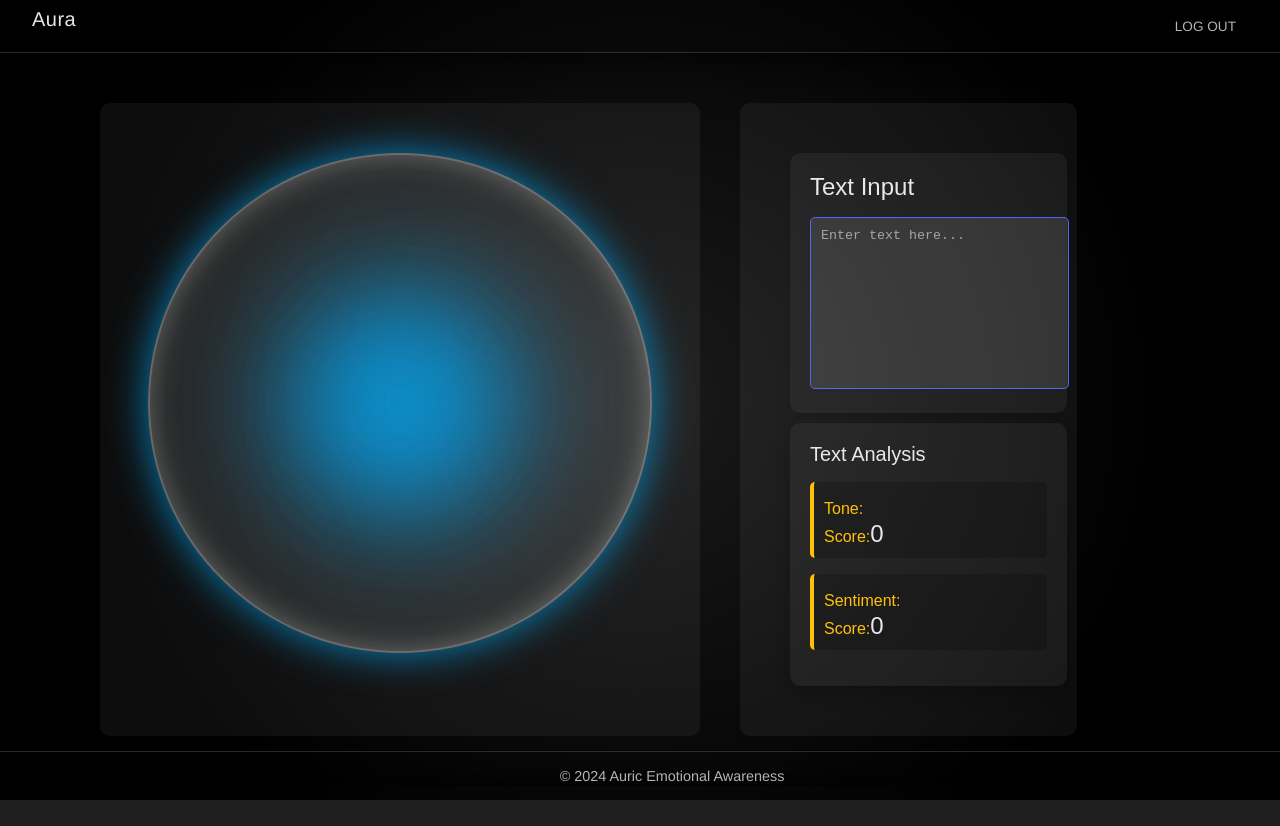
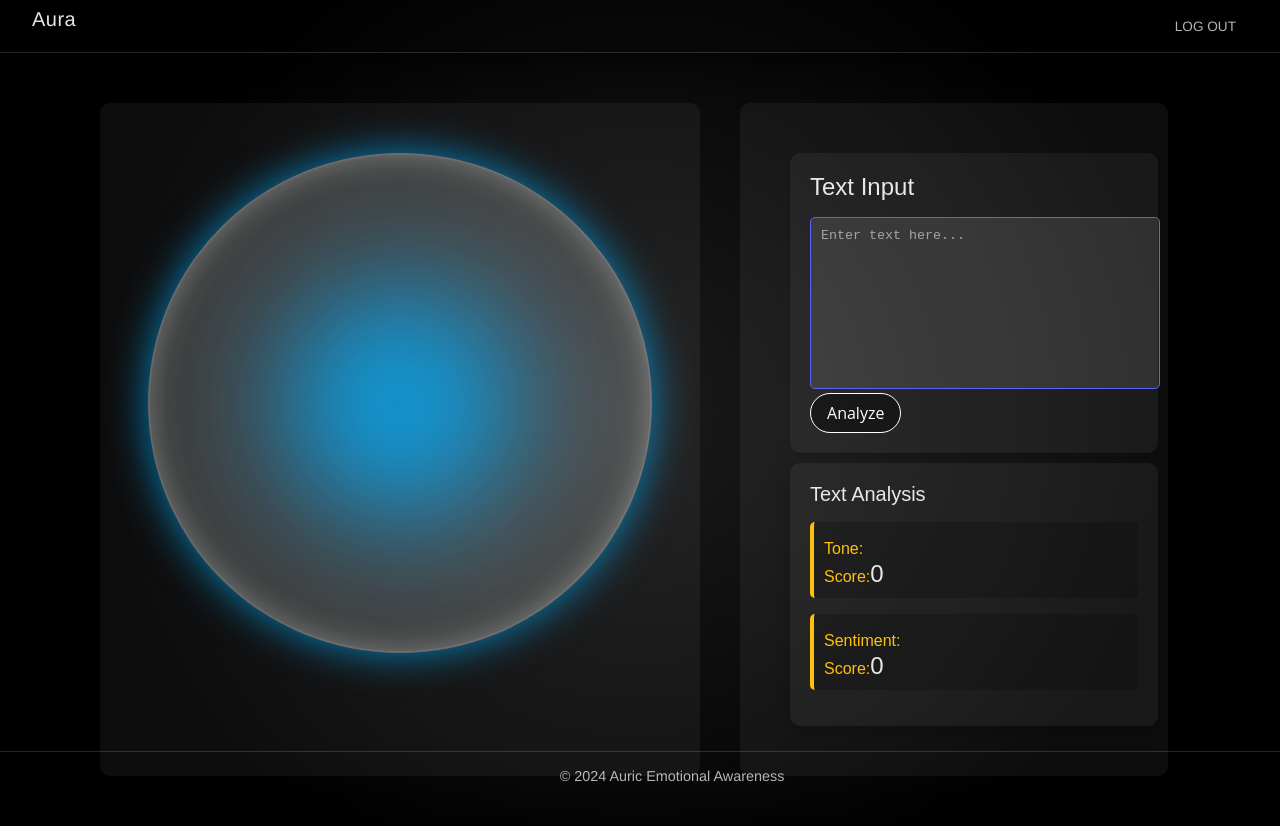
Before and after one commit to uxlyne/auric, a React (Create React App) app: page / in a window 1280 px wide. Shown: the top 826 px of the page. Before the commit the page ends 800 px from the top, so only its background shows below. Built offline with nearby package versions, Linux system fonts and the light colour scheme.

Commit message:
api addition and aura change

```diff
--- a/package.json
+++ b/package.json
@@ -16,6 +16,7 @@
     "google-auth-library": "^9.4.1",
     "googleapis": "^129.0.0",
     "gsap": "^3.12.4",
+    "ibm-watson": "^7.1.2",
     "p5": "^1.9.0",
     "postcss-cli": "^11.0.0",
     "react": "^18.2.0",
--- a/src/components/Aura.js
+++ b/src/components/Aura.js
@@ -1,49 +1,11 @@
-const Aura = () => {
-  const auraSize = '40vw'; // 40% of the viewport width
-
-  const style = {
-    auraContainer: {
-      display: 'flex',
-      flexDirection: 'column',
-      alignItems: 'center',
-      justifyContent: 'center',
-      position: 'relative',
-      height: auraSize,
-      width: auraSize,
-      maxWidth: '500px',
-      maxHeight: '500px',
-    },
-    orb: {
-      width: '100%',
-      height: '100%',
-      background: 'rgba(255, 255, 255, 0.1)',
-      backdropFilter: 'blur(10px)',
-      borderRadius: '50%',
-      border: '2px solid rgba(255, 255, 255, 0.3)', // Made border slightly more visible
-      boxShadow: 'inset 0 0 30px rgba(255, 255, 255, 0.3), 0 0 40px rgba(0, 174, 255, 0.7)', // Enhanced glow
-      position: 'relative',
-      overflow: 'hidden',
-    },
-    glow: {
-      position: 'absolute',
-      top: '50%',
-      left: '50%',
-      width: '300%',
-      height: '300%',
-      transform: 'translate(-50%, -50%)',
-      background: 'radial-gradient(circle at center, rgba(0, 174, 255, 0.4) 20%, transparent 70%)', // Introducing a more vivid color
-      borderRadius: '50%',
-      animation: 'rotate 10s linear infinite',
-      filter: 'blur(40px)', // Increased blur for a softer glow
-    },
-  };
-
+import React from 'react';
+import '../styles/Aura.css'; // Import the CSS file
 
 const Concentric = ({ size, delay }) => {
   return (
     <div
+      className="glow"
       style={{
-          ...style.glow,
         width: size,
         height: size,
         animationDelay: delay,
@@ -52,9 +14,48 @@ const Aura = () => {
   );
 };
 
+const Aura = ({ emotion, sentiment }) => {
+  // Define a mapping between emotions and colors
+  const emotionColors = {
+    happiness: 'rgba(255, 223, 186, 0.5)', // Example color for happiness
+    sadness: 'rgba(100, 100, 255, 0.5)',   // Example color for sadness
+    anger: 'rgba(255, 0, 0, 0.5)',         // Example color for anger
+    disgust: 'rgba(75, 0, 130, 0.5)',      // Example color for disgust
+    fear: 'rgba(0, 128, 0, 0.5)',           // Example color for fear
+    // Add more emotions and corresponding colors as needed
+  };
+
+  // Define a color scale for sentiment
+const sentimentColors = {
+  positive: 'rgba(255, 165, 0, 0.5)', // Warm orange color for positive sentiment
+  neutral: 'rgba(255, 255, 255, 0.1)',  // Default color for neutral sentiment (e.g., white)
+  negative: 'rgba(100, 100, 255, 0.5)', // Cool color for negative sentiment (e.g., blue)
+};
+
+
+  // Default color if the emotion or sentiment is not found in the mapping
+  const defaultColor = 'rgba(255, 255, 255, 0.1)';
+
+  // Get the color based on emotion or sentiment, or use the default color
+  const orbColor = emotionColors[emotion] || sentimentColors[sentiment] || defaultColor;
+
+  // Determine the glow color based on sentiment
+  const glowColor = sentimentColors[sentiment] || defaultColor;
+
   return (
-    <div style={style.auraContainer}>
-      <div style={style.orb}>
+    <div className="aura-container">
+      <div
+        className="orb"
+        style={{
+          background: orbColor,
+        }}
+      >
+        <div
+          className="glow"
+          style={{
+            background: glowColor,
+          }}
+        />
         <Concentric size="80%" delay="0s" />
         <Concentric size="60%" delay="-5s" />
         <Concentric size="40%" delay="-2.5s" />
--- a/src/components/TextAnalysis.js
+++ b/src/components/TextAnalysis.js
@@ -1,38 +1,77 @@
 import React, { useState, useEffect } from 'react';
 import '../styles/TextAnalysis.css'; // Import the CSS file
-
-// Define the analyzeText function here
-const analyzeText = (text) => {
-  // Placeholder text analysis logic
-  return {
-    documentTone: {
-      tone: 'Joy',
-      score: 0.85,
-      color: '#FFD700', // Example color for Joy
-    },
-    sentiment: {
-      label: 'Positive',
-      score: 0.75,
-    },
-  };
-};
 
 const TextAnalysis = ({ text }) => {
   const [analysisResult, setAnalysisResult] = useState({
     documentTone: { tone: '', score: 0, color: '' },
     sentiment: { label: '', score: 0 },
   });
+  const [loading, setLoading] = useState(false);
+  const [error, setError] = useState(null);
 
   useEffect(() => {
+    const analyzeTextWithWatson = async (text) => {
       if (text) {
-      const result = analyzeText(text);
-      setAnalysisResult(result);
+        try {
+          setLoading(true);
+          setError(null);
+
+          // Perform your API request here
+          const response = await fetch('/api/analyze', { // Use the API endpoint you set up in your server.js
+            method: 'POST',
+            headers: {
+              'Content-Type': 'application/json',
+            },
+            body: JSON.stringify({
+              text: text,
+              features: {
+                sentiment: {},
+                categories: {},
+                concepts: {},
+                entities: {},
+                keywords: {},
+              },
+            }),
+          });
+
+          if (!response.ok) {
+            throw new Error('Failed to fetch data');
           }
+
+          // Parse the API response
+          const data = await response.json();
+
+          // Update the analysis result state
+          setAnalysisResult({
+            documentTone: {
+              tone: 'Joy', // Example tone
+              score: 0.85,
+              color: '#FFD700', // Example color for Joy
+            },
+            sentiment: {
+              label: data.sentiment.document.label,
+              score: data.sentiment.document.score,
+            },
+          });
+        } catch (err) {
+          setError('Error analyzing the text. Please try again.');
+        } finally {
+          setLoading(false);
+        }
+      }
+    };
+
+    analyzeTextWithWatson(text);
   }, [text]);
 
   return (
     <div className="text-analysis-container">
       <h2 className="text-analysis-header">Text Analysis</h2>
+      {loading ? (
+        <p>Loading analysis...</p>
+      ) : error ? (
+        <p className="error-message">{error}</p>
+      ) : (
         <div className="analysis-result">
           {/* Document Tone */}
           <div className="analysis-item">
@@ -53,13 +92,14 @@ const TextAnalysis = ({ text }) => {
             <div
               className="sentiment-indicator"
               style={{
-              backgroundColor: `rgba(255, ${255 * (1 - analysisResult.sentiment.score)}, 0, 1)`, // Color changes based on sentiment score
+                backgroundColor: `rgba(255, ${255 * (1 - analysisResult.sentiment.score)}, 0, 1)`,
               }}
             ></div>
             <span className="analysis-title">Score:</span>
             <span className="analysis-score">{analysisResult.sentiment.score}</span>
           </div>
         </div>
+      )}
     </div>
   );
 };
--- a/src/components/TextInput.js
+++ b/src/components/TextInput.js
@@ -3,9 +3,54 @@ import '../styles/TextInput.css'; // Import the CSS file
 
 const TextInput = () => {
   const [inputText, setInputText] = useState('');
+  const [analysisResult, setAnalysisResult] = useState(null); // State to store analysis results
+  const [loading, setLoading] = useState(false);
+  const [error, setError] = useState(null);
 
   const handleInputChange = (e) => {
     setInputText(e.target.value);
+  };
+
+  const handleAnalyzeClick = async () => {
+    // Check if inputText is not empty before making the API request
+    if (inputText.trim() === '') {
+      alert('Please enter some text to analyze.');
+      return;
+    }
+
+    console.log(`API Key Length: ${process.env.IBM_WATSON_API_KEY.length}`);
+    console.log('hey');
+
+
+    // Define custom headers with your API key
+    const customHeaders = {
+      'Content-Type': 'application/json',
+      Authorization: `Basic ${process.env.IBM_WATSON_API_KEY}`,
+    };
+
+    try {
+      setLoading(true); // Display a loading indicator
+      setError(null);
+
+      const response = await fetch('/api/analyze', {
+        method: 'POST',
+        headers: customHeaders,
+        body: JSON.stringify({ text: inputText }),
+      });
+
+      if (response.ok) {
+        const data = await response.json();
+        setAnalysisResult(data); // Update the state with analysis results
+      } else {
+        console.error('Failed to analyze text:', response.statusText);
+        setError('Error analyzing the text. Please try again.');
+      }
+    } catch (error) {
+      console.error('Error:', error);
+      setError('Error analyzing the text. Please try again.');
+    } finally {
+      setLoading(false); // Hide the loading indicator after API response
+    }
   };
 
   return (
@@ -17,6 +62,22 @@ const TextInput = () => {
         onChange={handleInputChange}
         className="textarea"
       />
+      <button className="analyze-button" onClick={handleAnalyzeClick}>
+        Analyze
+      </button>
+
+      {/* Display the analysis result */}
+      {loading ? (
+        <p>Loading analysis...</p>
+      ) : error ? (
+        <p className="error-message">{error}</p>
+      ) : analysisResult ? (
+        <div className="analysis-result">
+          {/* Render the analysis result here */}
+          {/* You can pass analysisResult as a prop to TextAnalysis component */}
+          {/* Example: <TextAnalysis data={analysisResult} /> */}
+        </div>
+      ) : null}
     </div>
   );
 };
--- a/src/pages/Main.js
+++ b/src/pages/Main.js
@@ -31,7 +31,10 @@ const Main = () => {
             <Aura />
           </div>
           <div className="right-panel">
+            {/* Add the TextInput component */}
             <TextInput />
+
+            {/* Add the TextAnalysis component */}
             <TextAnalysis />
           </div>
         </div>
@@ -41,4 +44,5 @@ const Main = () => {
   );
 }
 
+
 export default Main;
--- /dev/null
+++ b/src/styles/Aura.css
@@ -0,0 +1,49 @@
+/* Aura Container Styles */
+.aura-container {
+    display: flex;
+    flex-direction: column;
+    align-items: center;
+    justify-content: center;
+    position: relative;
+    height: 40vw;
+    width: 40vw;
+    max-width: 500px;
+    max-height: 500px;
+  }
+
+
+  /* Orb Styles */
+    .orb {
+        width: 100%;
+        height: 100%;
+        background: rgba(255, 255, 255, 0.1); /* Fallback background color with opacity */
+        border-radius: 50%;
+        border: 2px solid rgba(255, 255, 255, 0.3);
+        box-shadow: inset 0 0 30px rgba(255, 255, 255, 0.3), 0 0 40px rgba(0, 174, 255, 0.7);
+        position: relative;
+        overflow: hidden;
+    }
+
+
+  /* Glow Styles */
+  .glow {
+    position: absolute;
+    top: 50%;
+    left: 50%;
+    width: 300%;
+    height: 300%;
+    transform: translate(-50%, -50%);
+    background: radial-gradient(circle at center, rgba(0, 174, 255, 0.4) 20%, transparent 70%);
+    border-radius: 50%;
+    animation: rotate 10s linear infinite;
+    filter: blur(40px);
+  }
+
+  @keyframes rotate {
+    0% {
+      transform: translate(-50%, -50%) rotate(0deg);
+    }
+    100% {
+      transform: translate(-50%, -50%) rotate(360deg);
+    }
+  }
```
Also changed, not shown: src/server.js (+47 -73 lines), src/services/api.js (+26 -0 lines), 2 other files (tests, documents, lock files or other folders). Lines whose indentation alone changed are shown as unchanged.
